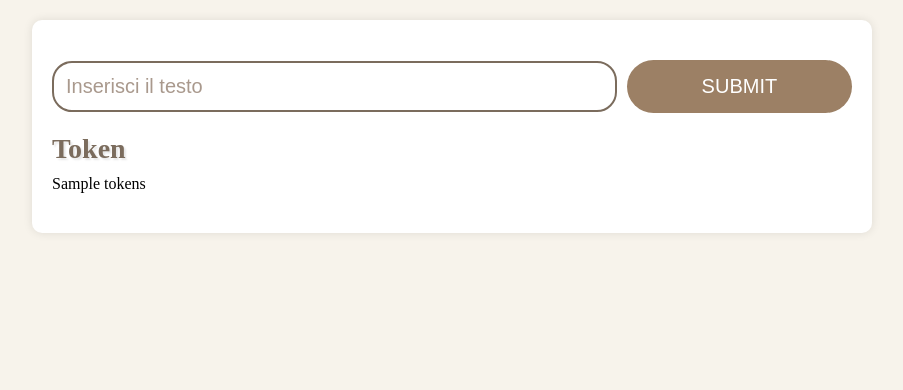
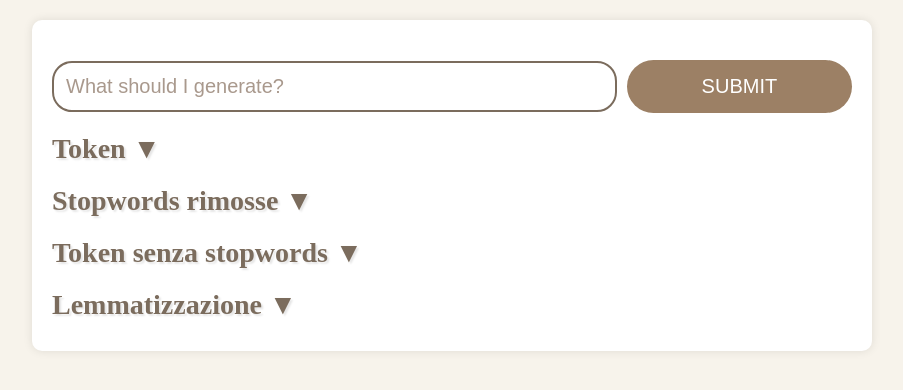
Before and after one commit to GGFlutterdev/mordorIA, a Flask app: template templates/index.html in a window 1280 px wide. Shown: the part 114-504 px from the top of the page, without its empty margins (188-1091 px from the left). Run offline with Flask 3, Linux system fonts and the light colour scheme; the template is opened without the code that fills it: most values are stand-ins (such as "Sample title", 1, 10 or a date in 2020); parts of the project's set-up code (start-up, migrations or seed data) failed here and were passed over; some libraries are stand-ins or nearby versions.

Commit message:
Modifica UI

```diff
--- a/app.py
+++ b/app.py
@@ -1,6 +1,9 @@
 from flask import Flask, render_template, request
 from tokenizers import ByteLevelBPETokenizer
 from datasheet import datasheet_bp
+from nltk.corpus import stopwords
+from nltk.stem import WordNetLemmatizer
+import nltk
 import os
 
 app = Flask(__name__)
@@ -13,6 +16,16 @@ app.tokenizer = ByteLevelBPETokenizer()
 # Directory contenente i file di testo per l'addestramento del token learner
 corpus_dir = './lotr_hp_corpus'
 app.corpora = []
+
+nltk.download('stopwords')
+
+# Lista delle stopwords nella lingua inglese
+stop_words = set(stopwords.words('english'))
+# Scarica il WordNet corpus per la lemmatizzazione delle parole
+nltk.download('wordnet')
+
+# Inizializza il lemmatizzatore
+lemmatizer = WordNetLemmatizer()
 
 # Funzione per leggere i file di testo nel corpus e aggiornare il token learner
 def train_token_learner(tokenizer, corpus_dir):
@@ -44,9 +57,21 @@ def submit():
         encoded_text = app.tokenizer.encode(user_input)
         # Restituisci i token al template HTML
         tokenized_text = encoded_text.tokens
-        cleaned_text = [token.replace('Ġ', '') for token in tokenized_text]
-        print(cleaned_text)
-        return render_template('index.html', tokens=cleaned_text)
+        # Rimozione spazi ed ultimo carattere
+        cleaned_text = [token.replace('Ġ', '') for token in tokenized_text if token.replace('Ġ', '')]
+        # Identificazione stopwords
+        stopwords_removed = [word for word in cleaned_text if word.lower() in stop_words]
+        # Rimozione delle stopwords
+        cleaned_text_no_stopwords = [word for word in cleaned_text if word.lower() not in stop_words]
+        # Lemmatizza il testo
+        lemmatized_text = [lemmatizer.lemmatize(word) for word in cleaned_text_no_stopwords]
+
+        return render_template('index.html',
+                               tokens=cleaned_text,
+                               tokens_no_stopwords = cleaned_text_no_stopwords,
+                               lemmatized_text = lemmatized_text,
+                               stopwords_removed = stopwords_removed
+                               )
 
 if __name__ == '__main__':
     app.run(debug=True)
--- a/static/css/style.css
+++ b/static/css/style.css
@@ -133,3 +133,19 @@ label {
 .navbar-menu ul li a:hover {
   color: #c7d5e0; /* Colore del link al passaggio del mouse */
 }
+
+#toggleTokens, #arrowTokens {
+  cursor: pointer;
+}
+
+#toggleStopwordsRemoved, #arrowStopwordsRemoved {
+  cursor: pointer;
+}
+
+#toggleStopwords, #arrowStopwords {
+  cursor: pointer;
+}
+
+#toggleLemmatization, #arrowLemmatization {
+  cursor: pointer;
+}
--- a/templates/index.html
+++ b/templates/index.html
@@ -5,17 +5,30 @@
 {% block content %}
 
 <form id="myForm" action="/submit" method="post">
-    <input type="text" id="user_input" name="user_input" placeholder="Inserisci il testo">
+    <input type="text" id="user_input" name="user_input" placeholder="What should I generate?">
     <input type="submit" id="submitBtn" value="Submit">
 </form>
 
 {% if tokens %}
-<h2>Token</h2>
-<div id="tokens">
-    <!-- Mostra il messaggio qui -->
+<h2 id="toggleTokens">Token <span id="arrowTokens">▼</span></h2>
+<div id="tokensContent" style="display: none;">
     {{ tokens }}
+</div>
+
+<h2 id="toggleStopwordsRemoved">Stopwords rimosse <span id="arrowStopwordsRemoved">▼</span></h2>
+<div id="stopwordsRemovedContent" style="display: none;">
+    {{ stopwords_removed }}
+</div>
+
+<h2 id="toggleStopwords">Token senza stopwords <span id="arrowStopwords">▼</span></h2>
+<div id="stopwordsContent" style="display: none;">
+    {{ tokens_no_stopwords }}
+</div>
+
+<h2 id="toggleLemmatization">Lemmatizzazione <span id="arrowLemmatization">▼</span></h2>
+<div id="lemmatizationContent" style="display: none;">
+    {{ lemmatized_text }}
 </div>
 {% endif %}
 
-
 {% endblock %}
```
Also changed, not shown: templates/base.html (+53 -0 lines).
